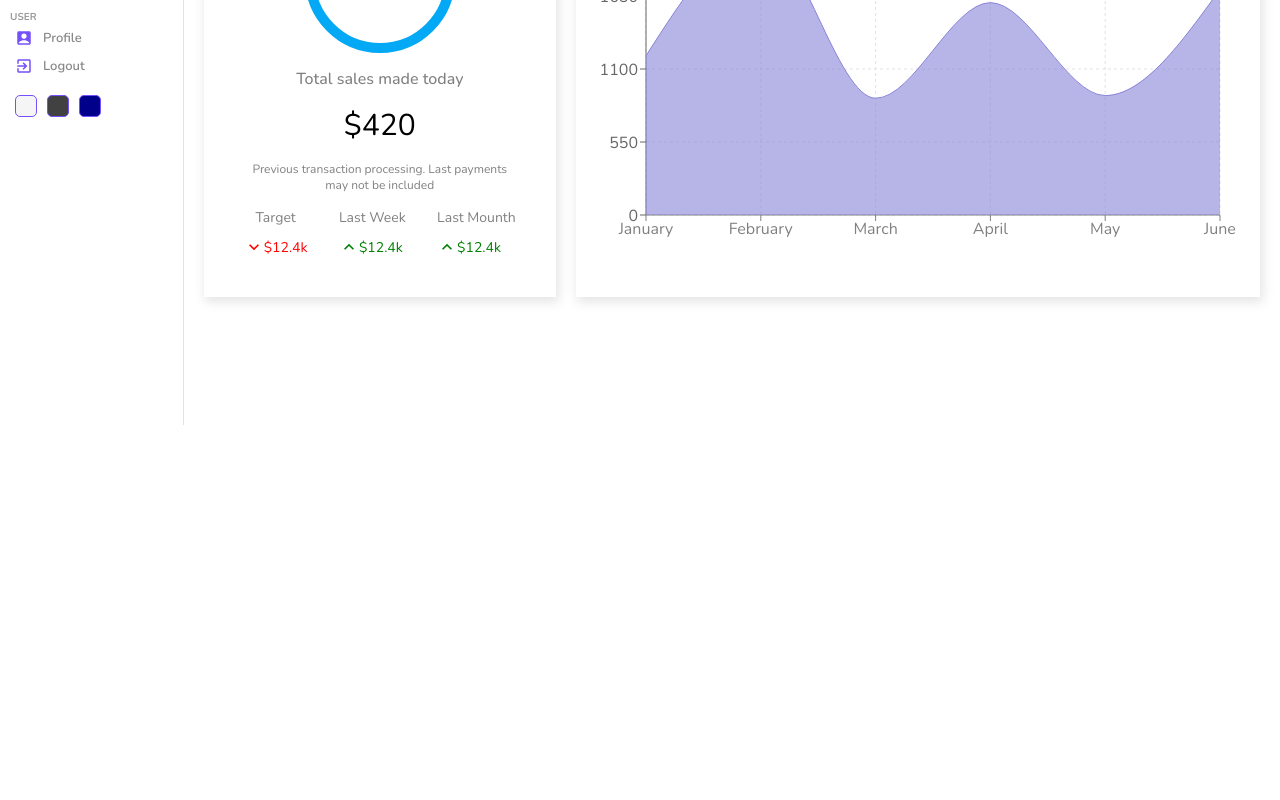
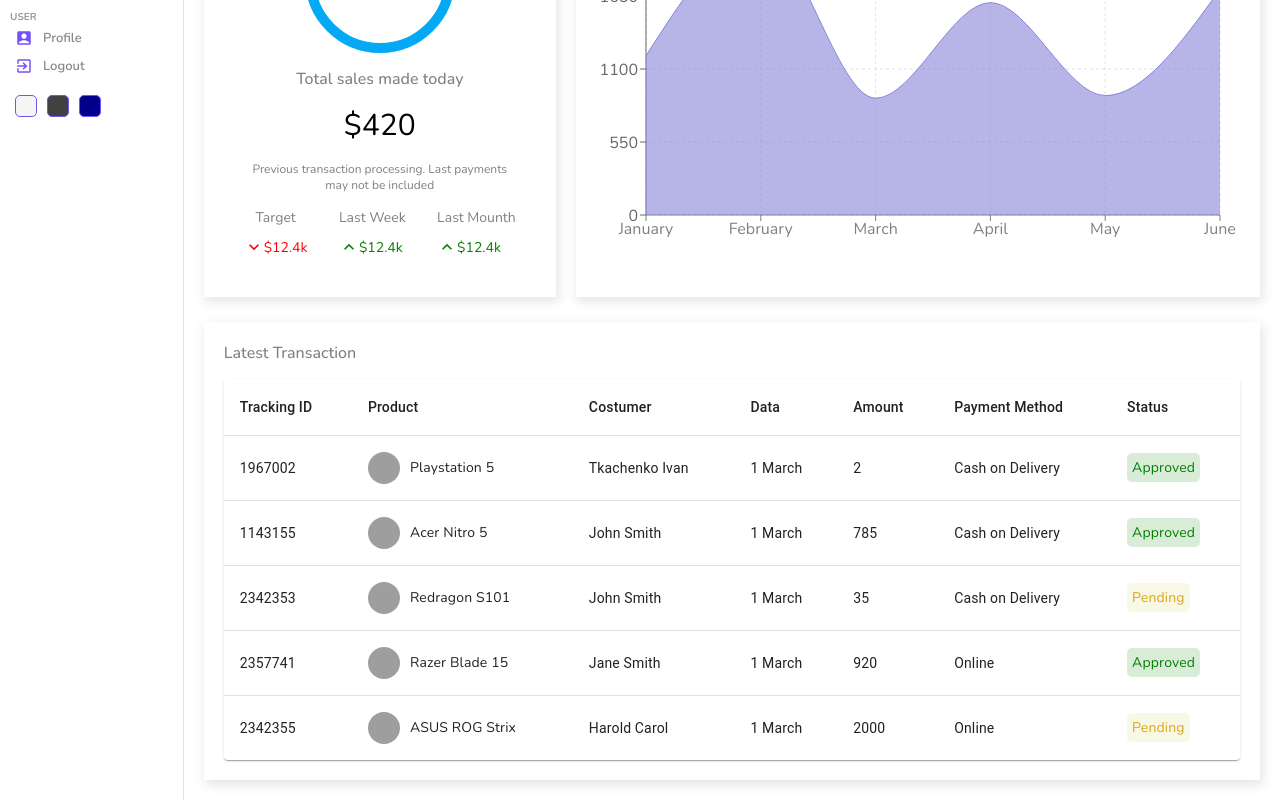
Before and after one commit to AndriiPotap/admin-dashboard-2, a React (Create React App) app: page / in a window 1280 px wide. Shown: the part 375-1175 px from the top of the page. Before the commit the page ends 800 px from the top, so only its background shows below. Built offline with nearby package versions, Linux system fonts and the light colour scheme; grey boxes are pictures that could not be loaded.

Commit message:
add a table

```diff
--- a/src/Data.js
+++ b/src/Data.js
@@ -1,3 +1,5 @@
+
+// CHART`S DATA`
 export const UserData = [
     {
         name: 'January',
@@ -24,3 +26,58 @@
         Total: 1700
     }
 ];
+
+// TABLE`S DATA`
+
+export const rows = [
+    {
+        id: 1967002,
+        product: 'Playstation 5',
+        img: "https://hotline.ua/img/tx/230/2300985995.jpg",
+        customer: "Tkachenko Ivan",
+        date: "1 March",
+        amount: 2,
+        method: "Cash on Delivery",
+        status: "Approved"
+    },
+    {
+        id: 1143155,
+        product: "Acer Nitro 5",
+        img: "https://m.media-amazon.com/images/I/81bc8mA3nKL._AC_UY327_FMwebp_QL65_.jpg",
+        customer: "John Smith",
+        date: "1 March",
+        amount: 785,
+        method: "Cash on Delivery",
+        status: "Approved",
+      },
+    {
+      id: 2342353,
+      product: "Redragon S101",
+      img: "https://m.media-amazon.com/images/I/71kr3WAj1FL._AC_UY327_FMwebp_QL65_.jpg",
+      customer: "John Smith",
+      date: "1 March",
+      amount: 35,
+      method: "Cash on Delivery",
+      status: "Pending",
+    },
+    {
+      id: 2357741,
+      product: "Razer Blade 15",
+      img: "https://m.media-amazon.com/images/I/71wF7YDIQkL._AC_UY327_FMwebp_QL65_.jpg",
+      customer: "Jane Smith",
+      date: "1 March",
+      amount: 920,
+      method: "Online",
+      status: "Approved",
+    },
+    {
+      id: 2342355,
+      product: "ASUS ROG Strix",
+      img: "https://m.media-amazon.com/images/I/81hH5vK-MCL._AC_UY327_FMwebp_QL65_.jpg",
+      customer: "Harold Carol",
+      date: "1 March",
+      amount: 2000,
+      method: "Online",
+      status: "Pending",
+    }
+]
--- /dev/null
+++ b/src/components/table/Table.jsx
@@ -0,0 +1,59 @@
+import React from 'react';
+import './table.scss';
+
+import Table from '@mui/material/Table';
+import TableBody from '@mui/material/TableBody';
+import TableCell from '@mui/material/TableCell';
+import TableContainer from '@mui/material/TableContainer';
+import TableHead from '@mui/material/TableHead';
+import TableRow from '@mui/material/TableRow';
+import Paper from '@mui/material/Paper';
+
+import {rows} from '../../Data.js'
+
+const Tables = () => {
+  return (
+    <div className='table'>
+         <TableContainer component={Paper}>
+      <Table sx={{ minWidth: 650 }} aria-label="simple table">
+        <TableHead>
+          <TableRow>
+            <TableCell>Tracking ID</TableCell>
+            <TableCell className='tableCell'>Product</TableCell>
+            <TableCell className='tableCell'>Costumer</TableCell>
+            <TableCell className='tableCell'>Data</TableCell>
+            <TableCell className='tableCell'>Amount</TableCell>
+            <TableCell className='tableCell'>Payment Method</TableCell>
+            <TableCell className='tableCell'>Status</TableCell>
+          </TableRow>
+        </TableHead>
+        <TableBody>
+          {rows.map((row) => (
+            <TableRow
+              key={row.id}
+              sx={{ '&:last-child td, &:last-child th': { border: 0 } }}
+            >
+              <TableCell className='tableCell'>{row.id}</TableCell>
+              <TableCell className='tableCell'>
+                <div className="cellWrapper">
+                    <img src={row.img} alt=""  className='image'/>
+                    {row.product}
+                </div>
+              </TableCell>
+              <TableCell className='tableCell'>{row.customer}</TableCell>
+              <TableCell className='tableCell'>{row.date}</TableCell>
+              <TableCell className='tableCell'>{row.amount}</TableCell>
+              <TableCell className='tableCell'>{row.method}</TableCell>
+              <TableCell className='tableCell'>
+                <span className={`status ${row.status}`}>{row.status}</span>
+              </TableCell>
+            </TableRow>
+          ))}
+        </TableBody>
+      </Table>
+    </TableContainer>
+    </div>
+  )
+}
+
+export default Tables
--- /dev/null
+++ b/src/components/table/table.scss
@@ -0,0 +1,29 @@
+.table {
+    .cellWrapper {
+        display: flex;
+        align-items: center;
+
+        .image {
+            width: 32px;
+            height: 32px;
+            border-radius: 50%;
+            margin-right: 10px;
+            object-fit: cover;
+        }
+    }
+
+    .status {
+        padding: 5px;
+        border-radius: 5px;
+
+        &.Approved {
+            color: green;
+            background-color: rgba(0, 128, 0, 0.151);
+        }
+
+        &.Pending {
+            color: goldenrod;
+            background-color: rgba(189, 189, 3, 0.103);
+        }
+    }
+}
--- a/src/pages/home/Home.jsx
+++ b/src/pages/home/Home.jsx
@@ -5,6 +5,7 @@
 import Navbar from '../../components/navbar/Navbar';
 import Sidebar from '../../components/sidevar/Sidebar';
 import Widget from '../../components/widget/Widget';
+import Table from '../../components/table/Table';
 
 import './home.scss';
 
@@ -27,6 +28,11 @@
               <Chart/>
           </div>
 
+          <div className="listContainer">
+              <div className="listTitle">Latest Transaction</div>
+              <Table/>
+          </div>
+
         </div>
     </div>
   )
--- a/src/pages/home/home.scss
+++ b/src/pages/home/home.scss
@@ -13,5 +13,18 @@
     .charts {
       padding:5px 20px ;
     }
+
+    .listContainer {
+      -webkit-box-shadow: 2px 4px 10px 1px rgba(0,0,0,0.48);
+      box-shadow: 2px 4px 10px 1px rgba(201,201,201,0.48);
+      padding: 20px;
+      margin: 20px;
+
+      .listTitle {
+        font-weight: 500;
+        color: gray;
+        margin-bottom: 15px;
+      }
+    }
   }
 }
```
